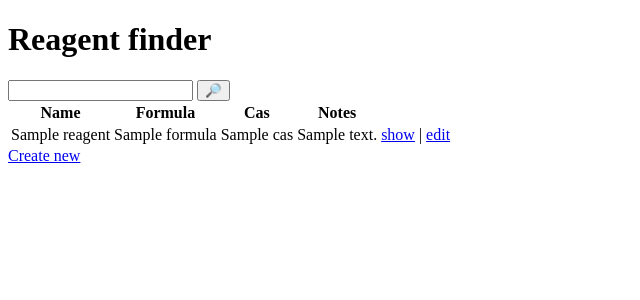
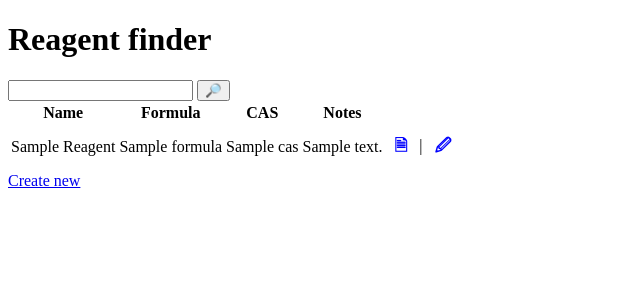
Before and after one commit to draulpozas/labdb2, a Symfony app: template templates/reagent/index.html.twig in a window 1280 px wide. Shown: the part 26-326 px from the top of the page, without its empty margins (0-640 px from the left). Run offline with Twig, Linux system fonts and the light colour scheme; the template is opened without the code that fills it: most values are stand-ins (such as "Sample title", 1, 10 or a date in 2020); some libraries are stand-ins or nearby versions.

Commit message:
Style changes to the finder page

```diff
--- /dev/null
+++ b/public/css/style.css
@@ -0,0 +1,40 @@
+#loading {
+    display: none;
+    /* font-size: large; */
+    /* font-weight: bolder; */
+    transition: opacity .2s;
+    animation-name: loading-anim;
+    animation-duration: .5s;
+    animation-direction: initial;
+    animation-timing-function: linear;
+    animation-delay: 0;
+    animation-iteration-count: infinite;
+}
+
+@keyframes loading-anim {
+    0% {transform: rotate(0deg);}
+    50% {transform: rotate(180deg);}
+    100% {transform: rotate(360deg);}
+}
+
+#resultsTable tr:nth-of-type(even) {
+    background-color: #EEE;
+}
+
+#resultsTable a {
+    display: inline-block;
+    padding: .5em;
+    text-decoration: none;
+    font-weight: bolder;
+    color: blue;
+}
+#resultsTable a:visited {
+    color: blue;
+}
+#resultsTable a:hover {
+    background-color: lightgray;
+}
+
+.reagentname {
+    text-transform: capitalize;
+}
--- a/public/js/finder.js
+++ b/public/js/finder.js
@@ -12,7 +12,7 @@ function ifenter(ev) {
 
 function find() {
     let loading = document.getElementById('loading');
-    loading.style.opacity = '1';
+    loading.style.display = 'inline-block';
     getRgts();
     let table = document.getElementById('resultsTable');
     // if (rgts.length == 0) {
@@ -23,15 +23,15 @@ function find() {
         rgts.forEach(rgt => {
             let tr = document.createElement('tr');
 
-            appendTd(rgt.name, tr);
+            appendTd(rgt.name, tr, 'reagentname');
             appendTd(rgt.formula, tr);
             appendTd(rgt.cas, tr);
             appendTd(rgt.notes, tr);
-            appendTd(`<a href="${rgt.id}">show</a> | <a href="${rgt.id}/edit">edit</a>`, tr);
+            appendTd(`<a href="${rgt.id}">🗎</a> | <a href="${rgt.id}/edit">🖉</a>`, tr);
             table.appendChild(tr);
         });
     }
-    loading.style.opacity = '0';
+    loading.style.display = 'none';
 }
 
 function getRgts() {
@@ -49,8 +49,11 @@ function getRgts() {
     xhttp.send();
 }
 
-function appendTd(inner, parentTr) {
+function appendTd(inner, parentTr, addClass = null) {
     let td = document.createElement('td');
     td.innerHTML = inner;
+    if (addClass != null) {
+        td.classList.add(addClass);
+    }
     parentTr.appendChild(td);
 }
--- a/templates/reagent/index.html.twig
+++ b/templates/reagent/index.html.twig
@@ -1,6 +1,9 @@
 {% extends 'app.html.twig' %}
 
 {% block title %}Reagent finder{% endblock %}
+{% block stylesheets %}
+    <link rel="stylesheet" href="{{ asset('css/style.css') }}">
+{% endblock %}
 {% block scripts %}
     <script src="{{ asset('js/finder.js') }}"></script>
 {% endblock %}
@@ -9,8 +12,8 @@
     <h1>Reagent finder</h1>
 
     <input type="text" id="query" onkeyup="ifenter(event)">
-    <button onclick="find()">🔎</button>
-    <span id="loading" style="opacity: 0;">↻</span>
+    <button onclick="find()">🔎</button>&nbsp;
+    <span id="loading">_</span>
 
     <table class="table">
         <thead>
@@ -18,7 +21,7 @@
                 {# <th>Id</th> #}
                 <th>Name</th>
                 <th>Formula</th>
-                <th>Cas</th>
+                <th>CAS</th>
                 {# <th>Private</th>
                 <th>Secure</th> #}
                 <th>Notes</th>
@@ -29,14 +32,14 @@
         {% for reagent in reagents %}
             <tr>
                 {# <td>{{ reagent.id }}</td> #}
-                <td>{{ reagent.name }}</td>
+                <td class="reagentname">{{ reagent.name }}</td>
                 <td>{{ reagent.formula }}</td>
                 <td>{{ reagent.cas }}</td>
                 {# <td>{{ reagent.private ? 'Yes' : 'No' }}</td>
                 <td>{{ reagent.secure ? 'Yes' : 'No' }}</td> #}
                 <td>{{ reagent.notes }}</td>
                 <td>
-                    <a href="{{ path('reagent_show', {'id': reagent.id}) }}">show</a> | <a href="{{ path('reagent_edit', {'id': reagent.id}) }}">edit</a>
+                    <a href="{{ path('reagent_show', {'id': reagent.id}) }}">🗎</a> | <a href="{{ path('reagent_edit', {'id': reagent.id}) }}">🖉</a>
                 </td>
             </tr>
         {% else %}
```
